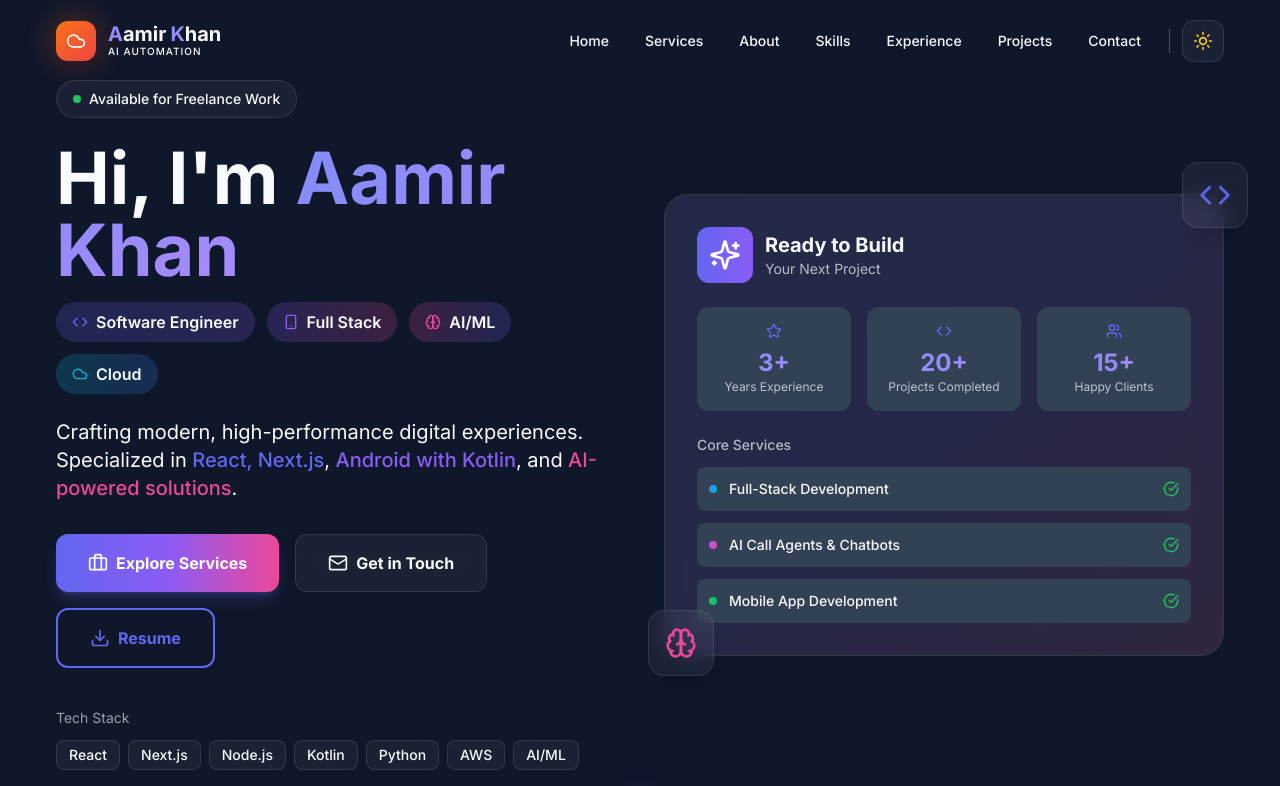
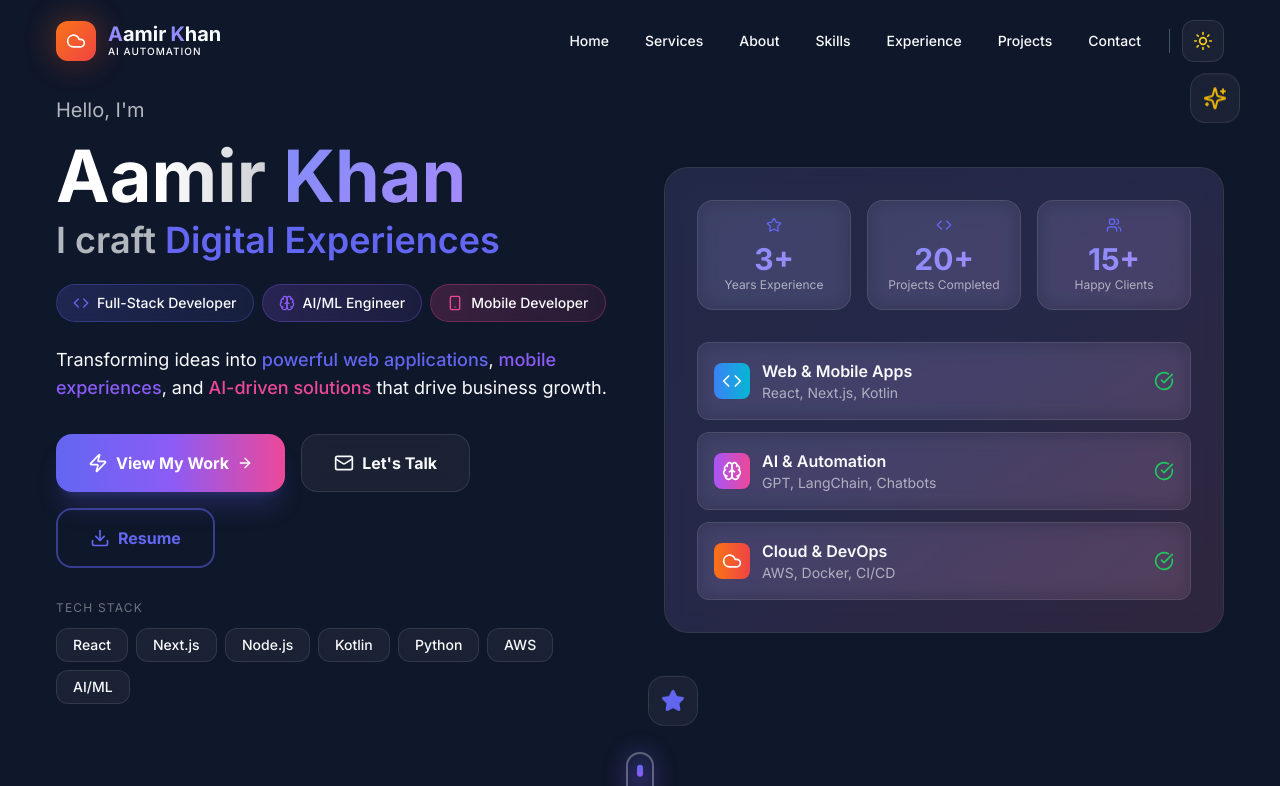
Before and after one commit to Mrakir43/Portfolio, a Next.js app: page / in a window 1280 px wide. Shown: the top 786 px of the page. Built offline with nearby package versions, Linux system fonts and the light colour scheme.

Commit message:
Premium Hero redesign with enhanced typography and visuals

```diff
--- a/components/Hero.tsx
+++ b/components/Hero.tsx
@@ -1,7 +1,7 @@
 "use client";
 
 import { motion } from "framer-motion";
-import { Download, Briefcase, Mail, ChevronDown, Sparkles, Code, Smartphone, Brain, Cloud, Star, Users, CheckCircle } from "lucide-react";
+import { Download, Briefcase, Mail, Sparkles, Code, Smartphone, Brain, Cloud, Star, Users, CheckCircle, ArrowRight, Zap } from "lucide-react";
 
 export default function Hero() {
     const stats = [
@@ -15,7 +15,7 @@ export default function Hero() {
     ];
 
     return (
-        <section id="home" className="min-h-screen flex items-center justify-center relative overflow-hidden pt-20">
+        <section id="home" className="min-h-screen flex items-center justify-center relative overflow-hidden pt-20 lg:pt-24">
             {/* Animated Background */}
             <div className="absolute inset-0 -z-10">
                 <div className="absolute top-20 left-10 w-72 h-72 bg-primary opacity-20 rounded-full blur-3xl animate-pulse"></div>
@@ -26,116 +26,127 @@ export default function Hero() {
             </div>
 
             <div className="container mx-auto px-4">
-                <div className="grid lg:grid-cols-2 gap-12 items-center">
+                <div className="grid lg:grid-cols-2 gap-12 items-stretch">
                     {/* Left Content */}
-                    <motion.div initial={{ opacity: 0, x: -50 }} animate={{ opacity: 1, x: 0 }} transition={{ duration: 0.8 }}>
-                        {/* Badge */}
+                    <motion.div initial={{ opacity: 0, x: -50 }} animate={{ opacity: 1, x: 0 }} transition={{ duration: 0.8 }} className="flex flex-col justify-between">
+
+                        {/* Main Content */}
+                        <div>
+                            {/* Greeting with Animation */}
                             <motion.div
                                 initial={{ opacity: 0, y: 20 }}
                                 animate={{ opacity: 1, y: 0 }}
                                 transition={{ delay: 0.2 }}
-                            className="inline-flex items-center gap-2 px-4 py-2 glass rounded-full mb-6"
+                                className="mb-4"
                             >
-                            <span className="relative flex h-2 w-2">
-                                <span className="animate-ping absolute inline-flex h-full w-full rounded-full bg-green-400 opacity-75"></span>
-                                <span className="relative inline-flex rounded-full h-2 w-2 bg-green-500"></span>
-                            </span>
-                            <span className="text-sm font-medium">Available for Freelance Work</span>
+                                <span className="text-lg md:text-xl opacity-70">Hello, I&apos;m</span>
                             </motion.div>
 
-                        {/* Name & Title */}
+                            {/* Name with Gradient */}
                             <motion.h1
                                 initial={{ opacity: 0, y: 20 }}
                                 animate={{ opacity: 1, y: 0 }}
                                 transition={{ delay: 0.3 }}
-                            className="text-5xl md:text-7xl font-bold mb-4 leading-tight"
+                                className="text-5xl md:text-6xl lg:text-7xl font-bold mb-2 leading-tight"
                             >
-                            Hi, I&apos;m{" "}
-                            <span className="gradient-text">Aamir Khan</span>
+                                <span className="bg-gradient-to-r from-white via-white to-white/80 bg-clip-text text-transparent">Aamir</span>{" "}
+                                <span className="gradient-text">Khan</span>
                             </motion.h1>
 
+                            {/* Title with Typewriter Effect Appearance */}
                             <motion.div
                                 initial={{ opacity: 0, y: 20 }}
                                 animate={{ opacity: 1, y: 0 }}
                                 transition={{ delay: 0.4 }}
-                            className="flex flex-wrap items-center gap-3 mb-6"
+                                className="mb-6"
                             >
-                            <span className="px-4 py-2 bg-gradient-to-r from-primary/20 to-secondary/20 rounded-full font-semibold flex items-center gap-2">
+                                <h2 className="text-2xl md:text-3xl lg:text-4xl font-semibold">
+                                    <span className="opacity-70">I craft </span>
+                                    <span className="text-primary">Digital Experiences</span>
+                                </h2>
+                            </motion.div>
+
+                            {/* Role Badges */}
+                            <motion.div
+                                initial={{ opacity: 0, y: 20 }}
+                                animate={{ opacity: 1, y: 0 }}
+                                transition={{ delay: 0.5 }}
+                                className="flex flex-wrap items-center gap-2 mb-6"
+                            >
+                                <span className="px-4 py-2 bg-gradient-to-r from-primary/20 to-primary/10 border border-primary/30 rounded-full font-medium flex items-center gap-2 text-sm backdrop-blur-sm">
                                     <Code className="w-4 h-4 text-primary" />
-                                Software Engineer
+                                    Full-Stack Developer
                                 </span>
-                            <span className="px-4 py-2 bg-gradient-to-r from-secondary/20 to-accent/20 rounded-full font-semibold flex items-center gap-2">
-                                <Smartphone className="w-4 h-4 text-secondary" />
-                                Full Stack
+                                <span className="px-4 py-2 bg-gradient-to-r from-secondary/20 to-secondary/10 border border-secondary/30 rounded-full font-medium flex items-center gap-2 text-sm backdrop-blur-sm">
+                                    <Brain className="w-4 h-4 text-secondary" />
+                                    AI/ML Engineer
                                 </span>
-                            <span className="px-4 py-2 bg-gradient-to-r from-accent/20 to-primary/20 rounded-full font-semibold flex items-center gap-2">
-                                <Brain className="w-4 h-4 text-accent" />
-                                AI/ML
-                            </span>
-                            <span className="px-4 py-2 bg-gradient-to-r from-cyan-500/20 to-blue-500/20 rounded-full font-semibold flex items-center gap-2">
-                                <Cloud className="w-4 h-4 text-cyan-500" />
-                                Cloud
+                                <span className="px-4 py-2 bg-gradient-to-r from-accent/20 to-accent/10 border border-accent/30 rounded-full font-medium flex items-center gap-2 text-sm backdrop-blur-sm">
+                                    <Smartphone className="w-4 h-4 text-accent" />
+                                    Mobile Developer
                                 </span>
                             </motion.div>
 
+                            {/* Description */}
                             <motion.p
                                 initial={{ opacity: 0, y: 20 }}
                                 animate={{ opacity: 1, y: 0 }}
-                            transition={{ delay: 0.5 }}
-                            className="text-lg md:text-xl max-w-xl mb-8 opacity-80 leading-relaxed"
+                                transition={{ delay: 0.6 }}
+                                className="text-base md:text-lg max-w-xl mb-8 opacity-70 leading-relaxed"
                             >
-                            Crafting modern, high-performance digital experiences. Specialized in
-                            <span className="text-primary font-medium"> React, Next.js</span>,
-                            <span className="text-secondary font-medium"> Android with Kotlin</span>, and
-                            <span className="text-accent font-medium"> AI-powered solutions</span>.
+                                Transforming ideas into <span className="text-primary font-medium">powerful web applications</span>,
+                                <span className="text-secondary font-medium"> mobile experiences</span>, and
+                                <span className="text-accent font-medium"> AI-driven solutions</span> that drive business growth.
                             </motion.p>
 
                             {/* CTA Buttons */}
                             <motion.div
                                 initial={{ opacity: 0, y: 20 }}
                                 animate={{ opacity: 1, y: 0 }}
-                            transition={{ delay: 0.6 }}
-                            className="flex flex-wrap gap-4 mb-10"
+                                transition={{ delay: 0.7 }}
+                                className="flex flex-wrap gap-4 mb-8"
                             >
                                 <a
                                     href="#services"
-                                className="px-8 py-4 bg-gradient-to-r from-primary via-secondary to-accent text-white rounded-xl font-bold hover:scale-105 transition-all duration-300 flex items-center gap-2 shadow-lg shadow-primary/25"
+                                    className="group px-8 py-4 bg-gradient-to-r from-primary via-secondary to-accent text-white rounded-2xl font-bold hover:scale-105 transition-all duration-300 flex items-center gap-2 shadow-xl shadow-primary/20"
                                 >
-                                <Briefcase className="w-5 h-5" />
-                                Explore Services
+                                    <Zap className="w-5 h-5" />
+                                    View My Work
+                                    <ArrowRight className="w-4 h-4 group-hover:translate-x-1 transition-transform" />
                                 </a>
                                 <a
                                     href="#contact"
-                                className="px-8 py-4 glass rounded-xl font-bold hover:scale-105 transition-all duration-300 flex items-center gap-2"
+                                    className="px-8 py-4 glass border border-white/20 rounded-2xl font-bold hover:scale-105 hover:bg-white/10 transition-all duration-300 flex items-center gap-2"
                                 >
                                     <Mail className="w-5 h-5" />
-                                Get in Touch
+                                    Let&apos;s Talk
                                 </a>
                                 <a
                                     href="/resume.pdf"
                                     download
-                                className="px-8 py-4 border-2 border-primary text-primary rounded-xl font-bold hover:bg-primary hover:text-white hover:scale-105 transition-all duration-300 flex items-center gap-2"
+                                    className="px-8 py-4 border-2 border-primary/50 hover:border-primary text-primary rounded-2xl font-bold hover:bg-primary/10 hover:scale-105 transition-all duration-300 flex items-center gap-2"
                                 >
                                     <Download className="w-5 h-5" />
                                     Resume
                                 </a>
                             </motion.div>
+                        </div>
 
                         {/* Tech Stack */}
                         <motion.div
                             initial={{ opacity: 0, y: 20 }}
                             animate={{ opacity: 1, y: 0 }}
-                            transition={{ delay: 0.7 }}
+                            transition={{ delay: 0.8 }}
                         >
-                            <p className="text-sm opacity-60 mb-3">Tech Stack</p>
+                            <p className="text-xs uppercase tracking-widest opacity-40 mb-3">Tech Stack</p>
                             <div className="flex flex-wrap gap-2">
                                 {techStack.map((tech, index) => (
                                     <motion.span
                                         key={tech}
                                         initial={{ opacity: 0, scale: 0.8 }}
                                         animate={{ opacity: 1, scale: 1 }}
-                                        transition={{ delay: 0.8 + index * 0.05 }}
-                                        className="px-3 py-1 text-sm glass rounded-lg font-medium hover:scale-105 transition-transform cursor-default"
+                                        transition={{ delay: 0.9 + index * 0.05 }}
+                                        className="px-4 py-1.5 text-sm glass rounded-xl font-medium hover:scale-105 transition-transform cursor-default border border-white/10"
                                     >
                                         {tech}
                                     </motion.span>
@@ -149,66 +160,83 @@ export default function Hero() {
                         initial={{ opacity: 0, x: 50 }}
                         animate={{ opacity: 1, x: 0 }}
                         transition={{ duration: 0.8, delay: 0.3 }}
-                        className="relative hidden lg:block"
+                        className="relative hidden lg:flex lg:flex-col lg:justify-between"
                     >
                         {/* Decorative Card */}
-                        <div className="relative">
+                        <div className="relative flex-1 flex items-center">
                             {/* Main Visual */}
-                            <div className="glass p-8 rounded-3xl relative overflow-hidden">
+                            <div className="glass p-8 rounded-3xl relative overflow-hidden w-full border border-white/10">
                                 {/* Gradient Overlay */}
                                 <div className="absolute inset-0 bg-gradient-to-br from-primary/10 via-secondary/10 to-accent/10"></div>
 
+                                {/* Content */}
                                 <div className="relative z-10">
-                                    {/* Header */}
-                                    <div className="flex items-center gap-3 mb-6">
-                                        <div className="p-3 bg-gradient-to-r from-primary to-secondary rounded-xl">
-                                            <Sparkles className="w-8 h-8 text-white" />
-                                        </div>
-                                        <div>
-                                            <h3 className="text-xl font-bold">Ready to Build</h3>
-                                            <p className="text-sm opacity-70">Your Next Project</p>
-                                        </div>
-                                    </div>
-
-                                    {/* Stats */}
-                                    <div className="grid grid-cols-3 gap-4 mb-6">
+                                    {/* Stats Grid */}
+                                    <div className="grid grid-cols-3 gap-4 mb-8">
                                         {stats.map((stat, index) => (
                                             <motion.div
                                                 key={index}
                                                 initial={{ opacity: 0, y: 20 }}
                                                 animate={{ opacity: 1, y: 0 }}
                                                 transition={{ delay: 0.5 + index * 0.1 }}
-                                                className="text-center p-4 bg-[var(--surface-variant)] rounded-xl"
+                                                className="text-center p-4 glass rounded-2xl border border-white/10"
                                             >
-                                                <div className="flex justify-center mb-2 text-primary">
-                                                    {stat.icon}
-                                                </div>
-                                                <p className="text-2xl font-bold gradient-text">{stat.value}</p>
-                                                <p className="text-xs opacity-70">{stat.label}</p>
+                                                <div className="flex justify-center mb-2 text-primary">{stat.icon}</div>
+                                                <div className="text-3xl font-bold gradient-text">{stat.value}</div>
+                                                <div className="text-xs opacity-60">{stat.label}</div>
                                             </motion.div>
                                         ))}
                                     </div>
 
-                                    {/* Services Preview */}
+                                    {/* Featured Items */}
                                     <div className="space-y-3">
-                                        <p className="text-sm font-medium opacity-70">Core Services</p>
-                                        {[
-                                            { name: "Full-Stack Development", color: "from-blue-500 to-cyan-500" },
-                                            { name: "AI Call Agents & Chatbots", color: "from-purple-500 to-pink-500" },
-                                            { name: "Mobile App Development", color: "from-green-500 to-emerald-500" },
-                                        ].map((service, index) => (
                                         <motion.div
-                                                key={index}
                                             initial={{ opacity: 0, x: 20 }}
                                             animate={{ opacity: 1, x: 0 }}
-                                                transition={{ delay: 0.7 + index * 0.1 }}
-                                                className="flex items-center gap-3 p-3 bg-[var(--surface-variant)] rounded-lg"
+                                            transition={{ delay: 0.8 }}
+                                            className="flex items-center gap-3 p-4 glass rounded-xl border border-white/10"
                                         >
-                                                <div className={`w-2 h-2 rounded-full bg-gradient-to-r ${service.color}`}></div>
-                                                <span className="text-sm font-medium">{service.name}</span>
-                                                <CheckCircle className="w-4 h-4 text-green-500 ml-auto" />
+                                            <div className="p-2 bg-gradient-to-r from-blue-500 to-cyan-500 rounded-lg">
+                                                <Code className="w-5 h-5 text-white" />
+                                            </div>
+                                            <div className="flex-1">
+                                                <p className="font-semibold">Web & Mobile Apps</p>
+                                                <p className="text-sm opacity-60">React, Next.js, Kotlin</p>
+                                            </div>
+                                            <CheckCircle className="w-5 h-5 text-green-500" />
                                         </motion.div>
-                                        ))}
+
+                                        <motion.div
+                                            initial={{ opacity: 0, x: 20 }}
+                                            animate={{ opacity: 1, x: 0 }}
+                                            transition={{ delay: 0.9 }}
+                                            className="flex items-center gap-3 p-4 glass rounded-xl border border-white/10"
+                                        >
+                                            <div className="p-2 bg-gradient-to-r from-purple-500 to-pink-500 rounded-lg">
+                                                <Brain className="w-5 h-5 text-white" />
+                                            </div>
+                                            <div className="flex-1">
+                                                <p className="font-semibold">AI & Automation</p>
+                                                <p className="text-sm opacity-60">GPT, LangChain, Chatbots</p>
+                                            </div>
+                                            <CheckCircle className="w-5 h-5 text-green-500" />
+                                        </motion.div>
+
+                                        <motion.div
+                                            initial={{ opacity: 0, x: 20 }}
+                                            animate={{ opacity: 1, x: 0 }}
+                                            transition={{ delay: 1 }}
+                                            className="flex items-center gap-3 p-4 glass rounded-xl border border-white/10"
+                                        >
+                                            <div className="p-2 bg-gradient-to-r from-orange-500 to-red-500 rounded-lg">
+                                                <Cloud className="w-5 h-5 text-white" />
+                                            </div>
+                                            <div className="flex-1">
+                                                <p className="font-semibold">Cloud & DevOps</p>
+                                                <p className="text-sm opacity-60">AWS, Docker, CI/CD</p>
+                                            </div>
+                                            <CheckCircle className="w-5 h-5 text-green-500" />
+                                        </motion.div>
                                     </div>
                                 </div>
                             </div>
@@ -216,17 +244,17 @@ export default function Hero() {
                             {/* Floating Elements */}
                             <motion.div
                                 animate={{ y: [0, -10, 0] }}
-                                transition={{ repeat: Infinity, duration: 3 }}
-                                className="absolute -top-6 -right-6 p-4 glass rounded-2xl shadow-xl"
+                                transition={{ repeat: Infinity, duration: 3, ease: "easeInOut" }}
+                                className="absolute -top-4 -right-4 p-3 glass rounded-2xl border border-white/20"
                             >
-                                <Code className="w-8 h-8 text-primary" />
+                                <Sparkles className="w-6 h-6 text-yellow-500" />
                             </motion.div>
                             <motion.div
                                 animate={{ y: [0, 10, 0] }}
-                                transition={{ repeat: Infinity, duration: 3, delay: 0.5 }}
-                                className="absolute -bottom-4 -left-4 p-4 glass rounded-2xl shadow-xl"
+                                transition={{ repeat: Infinity, duration: 4, ease: "easeInOut" }}
+                                className="absolute -bottom-4 -left-4 p-3 glass rounded-2xl border border-white/20"
                             >
-                                <Brain className="w-8 h-8 text-accent" />
+                                <Star className="w-6 h-6 text-primary fill-primary" />
                             </motion.div>
                         </div>
                     </motion.div>
@@ -237,7 +265,7 @@ export default function Hero() {
                     initial={{ opacity: 0 }}
                     animate={{ opacity: 1 }}
                     transition={{ delay: 1.5 }}
-                    className="absolute bottom-10 left-1/2 -translate-x-1/2"
+                    className="absolute bottom-4 left-1/2 -translate-x-1/2"
                 >
                     <a href="/#services" className="flex flex-col items-center gap-3 group cursor-pointer">
                         <div className="relative">
```
Lines whose indentation alone changed are shown as unchanged.
